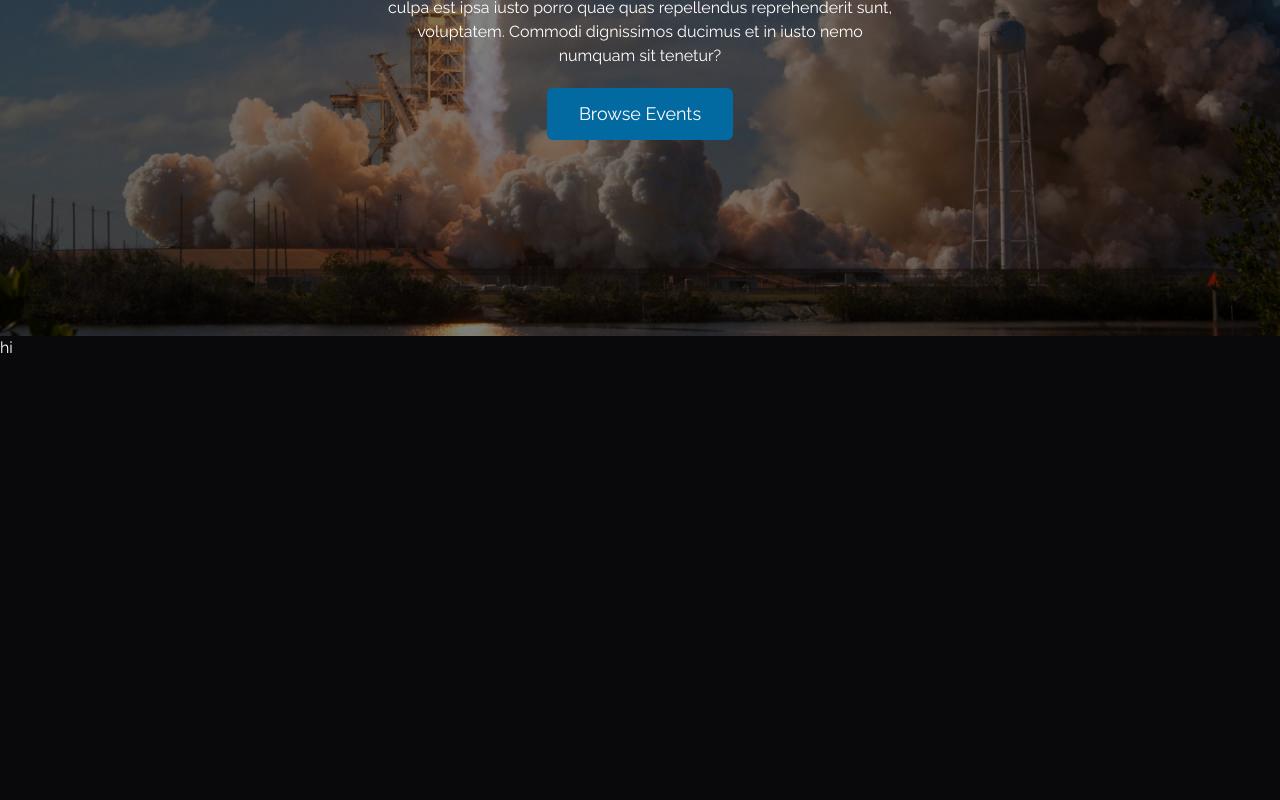
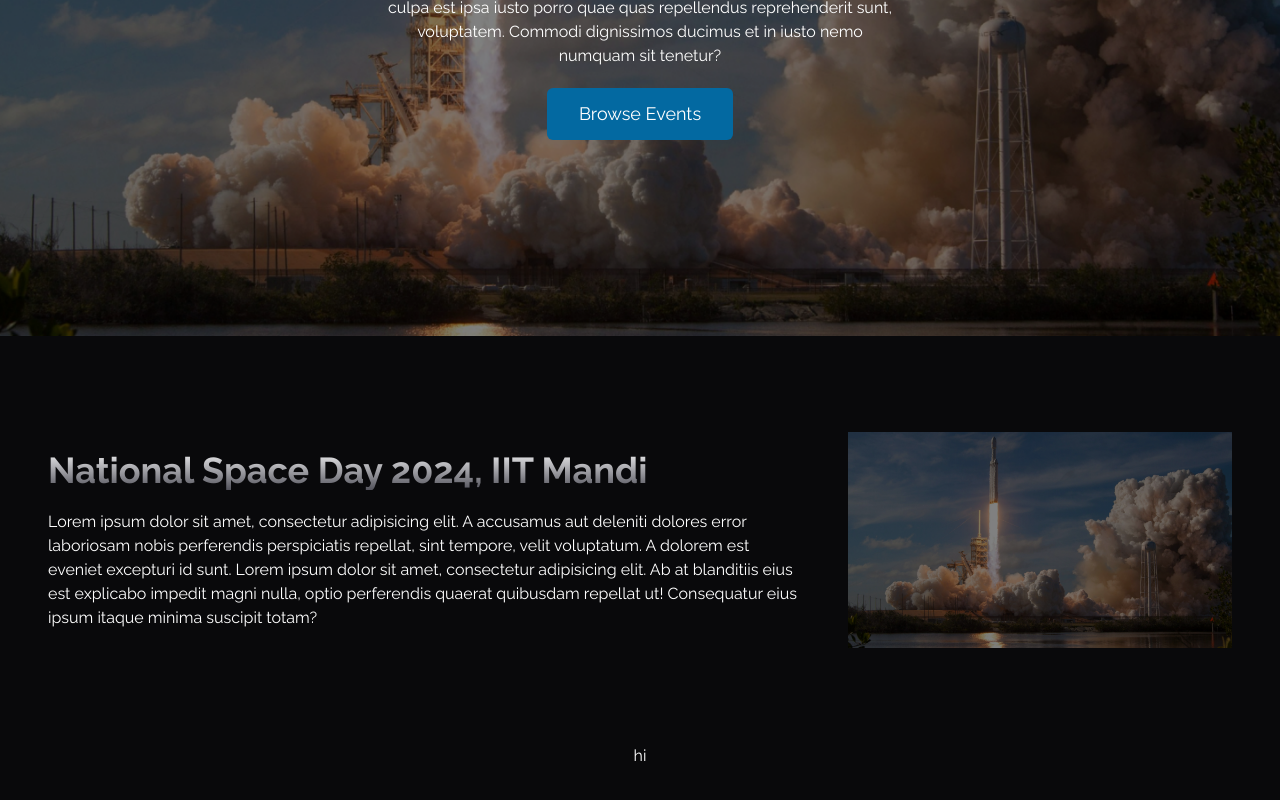
Before and after one commit to Voldemort271/space-day, a Next.js app: page / in a window 1280 px wide. Shown: the part 376-1176 px from the top of the page. Before the commit the page ends 800 px from the top, so only its background shows below. Built offline with nearby package versions, Linux system fonts and the light colour scheme.

Commit message:
Home section done

```diff
--- a/app/layout.tsx
+++ b/app/layout.tsx
@@ -20,7 +20,7 @@
   return (
     <html lang="en">
       <body className={raleway.className}>
-        <div className="w-full sticky top-0">
+        <div className="w-full sticky top-0 z-50 shadow-2xl">
           <Navbar />
         </div>
         <div className="w-full h-[80vh]">
--- a/app/page.tsx
+++ b/app/page.tsx
@@ -1,5 +1,12 @@
+import HomeAbout from "@/components/HomeAbout";
+
 export default function Home() {
-	return (
-		<main>hi</main>
-	);
+  return (
+    <main className="flex flex-col items-center my-24 px-5 sm:px-12 space-y-24">
+      <div className="max-w-screen-xl">
+        <HomeAbout />
+      </div>
+      <div>hi</div>
+    </main>
+  );
 }
--- a/components/Header.tsx
+++ b/components/Header.tsx
@@ -11,7 +11,7 @@
         className="absolute top-0 w-full h-full -z-10 object-cover"
       />
       <div className="max-w-lg text-center space-y-5">
-        <div className="text-4xl sm:text-6xl font-bold">Space Day '24</div>
+        <div className="text-4xl sm:text-6xl font-bold">Space Day &apos;24</div>
         <div>
           Lorem ipsum dolor sit amet, consectetur adipisicing elit. Aspernatur
           culpa est ipsa iusto porro quae quas repellendus reprehenderit sunt,
--- /dev/null
+++ b/components/HomeAbout.tsx
@@ -0,0 +1,31 @@
+import React from "react";
+import Image from "next/image";
+import HeaderPic from "@/public/header.png";
+
+const HomeAbout = () => {
+  return (
+    <div className="w-full flex flex-col items-center justify-between lg:flex-row gap-12">
+      <div className="space-y-5">
+        <div className="text-2xl sm:text-4xl font-bold bg-gradient-to-t from-zinc-600 to-zinc-100 inline-block text-transparent bg-clip-text">
+          National Space Day 2024, IIT Mandi
+        </div>
+        <div>
+          Lorem ipsum dolor sit amet, consectetur adipisicing elit. A accusamus
+          aut deleniti dolores error laboriosam nobis perferendis perspiciatis
+          repellat, sint tempore, velit voluptatum. A dolorem est eveniet
+          excepturi id sunt. Lorem ipsum dolor sit amet, consectetur adipisicing
+          elit. Ab at blanditiis eius est explicabo impedit magni nulla, optio
+          perferendis quaerat quibusdam repellat ut! Consequatur eius ipsum
+          itaque minima suscipit totam?
+        </div>
+      </div>
+      <Image
+        src={HeaderPic}
+        alt={"Nice"}
+        className="w-full max-w-96 aspect-video object-cover"
+      />
+    </div>
+  );
+};
+
+export default HomeAbout;
--- a/components/Navbar.tsx
+++ b/components/Navbar.tsx
@@ -2,7 +2,7 @@
 
 const Navbar = () => {
   return (
-    <div className="w-full px-12 py-5 text-lg flex justify-between items-center gap-12">
+    <div className="w-full px-12 py-5 text-lg flex justify-between items-center gap-12 bg-foreground/[0.5] backdrop-blur-md">
       <div className="text-2xl font-bold">Brand</div>
       <div className="flex gap-5">
         <div>hi</div>
```
